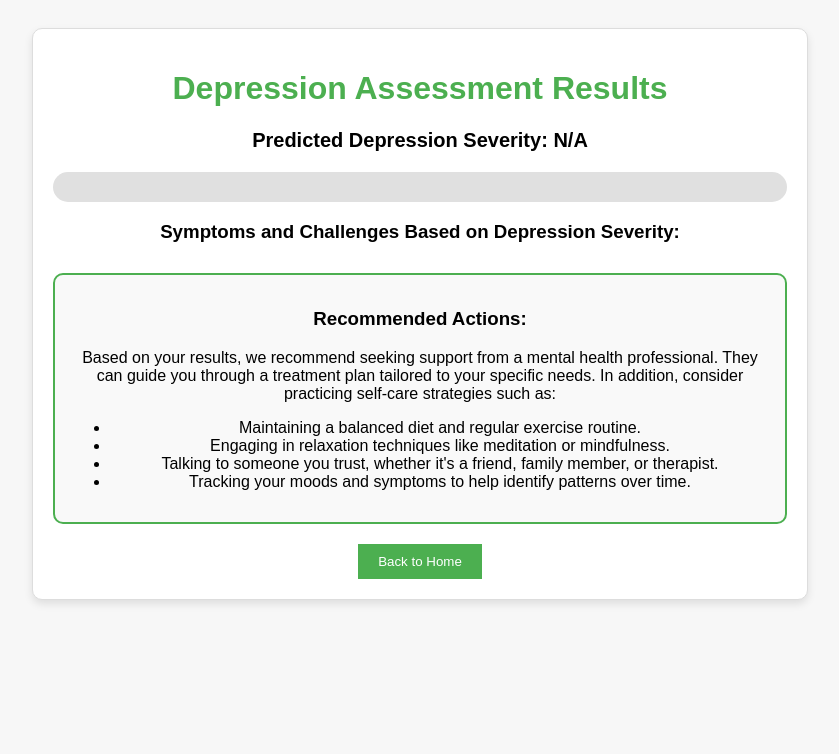
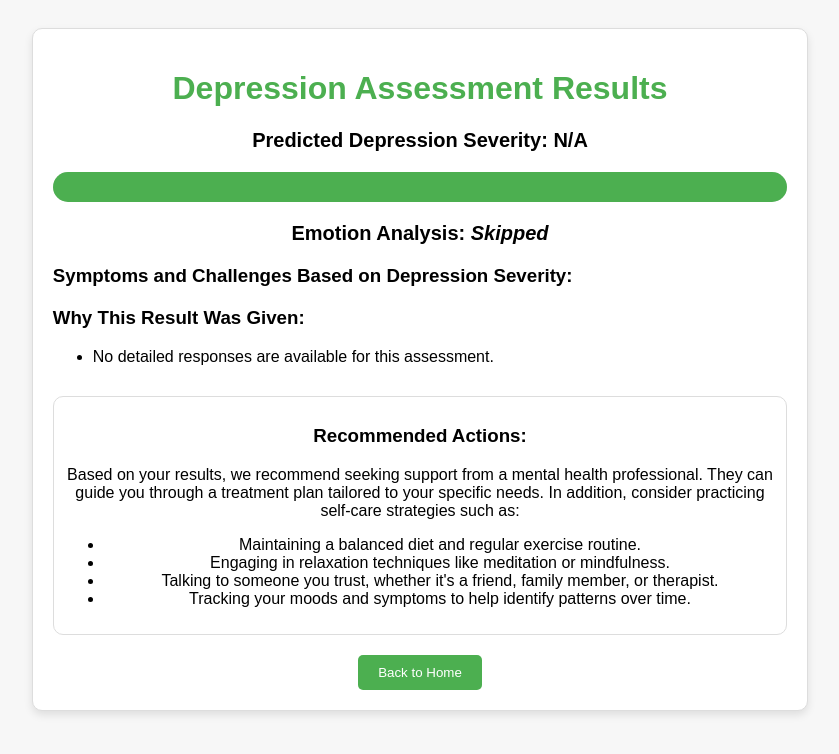
Before and after one commit to TheShaunRodrigues/diagnosistool, a Flask app: page /results in a window 1280 px wide. Shown: the top 754 px of the page, without its empty margins (220-1059 px from the left). Run offline with Flask 3, Linux system fonts and the light colour scheme; parts of the project's set-up code (start-up, migrations or seed data) failed here and were passed over.

Commit message:
result page updation icd 10 is remaining

```diff
--- a/app.py
+++ b/app.py
@@ -1,52 +1,171 @@
-from flask import Flask, request, jsonify, render_template, redirect, url_for
+from flask import Flask, request, jsonify, render_template, redirect, url_for, session
 import joblib
-from testcasefinal import predict_depression_severity, analyze_emotion, save_assessment
 
 app = Flask(__name__)
+app.secret_key = 'your_secret_key'  # VERY IMPORTANT: CHANGE THIS!
 
-# Load the trained Random Forest model
-model = joblib.load('models/random_forest_depression_model.pkl')
+# Placeholder functions (replace with your actual implementations)
+def predict_depression_severity(phq9_responses):
+    total_score = sum(phq9_responses)
+    if total_score < 5:
+        return "None"
+    elif total_score < 10:
+        return "Mild"
+    elif total_score < 15:
+        return "Moderate"
+    elif total_score < 20:
+        return "Severe"
+    else:
+        return "Very Severe"
+
+def save_assessment(user_id, phq9_responses, severity, emotion):
+    # Your database or file saving logic here
+    print(f"Saving assessment for user {user_id}: Responses={phq9_responses}, Severity={severity}, Emotion={emotion}")
+
+def analyze_emotion(text):
+    return "N/A"  # Replace with your emotion analysis logic
+
+def generate_summary_and_feedback(phq9_responses):
+    total_score = sum(phq9_responses)
+    summary = f"Your total PHQ-9 score is {total_score}.  Responses: {phq9_responses}"
+    if total_score < 5:
+        feedback = "Your score suggests minimal or no depression."
+    elif total_score < 10:
+        feedback = "Your score suggests mild depression. Consider incorporating stress-reducing techniques and seeking support from friends or family."
+    elif total_score < 15:
+        feedback = "Your score suggests moderate depression.  It's recommended to consult with a mental health professional."
+    elif total_score < 20:
+        feedback = "Your score suggests severe depression. Please seek professional help immediately."
+    else:
+        feedback = "Your score suggests very severe depression.  Please seek professional help immediately."
+    return summary, feedback
+
+def generate_responses(phq9_responses):
+    questions = [
+        "Little interest or pleasure in doing things?",
+        "Feeling down, depressed, or hopeless?",
+        "Trouble falling or staying asleep, or sleeping too much?",
+        "Feeling tired or having little energy?",
+        "Poor appetite or overeating?",
+        "Feeling bad about yourself—or that you are a failure or have let yourself or your family down?",
+        "Trouble concentrating on things, such as reading or watching TV?",
+        "Moving or speaking so slowly that other people could have noticed? Or the opposite—being so fidgety or restless that you have been moving around a lot more than usual?",
+        "Thoughts that you would be better off dead or of hurting yourself in some way?"
+    ]
+
+    explanations = [
+        [
+            "You still find joy in most activities, which is a good sign.",
+            "You sometimes struggle to enjoy things, but this may be temporary. Try engaging in hobbies that previously made you happy.",
+            "A noticeable loss of interest may indicate emotional distress. Consider journaling your feelings and engaging in social activities.",
+            "A complete lack of pleasure can be a sign of depression. Seeking professional guidance may help you regain motivation."
+        ],
+        [
+            "Your mood seems stable, and you may not be experiencing significant sadness.",
+            "You occasionally feel down, which is normal. Try mindfulness or relaxation techniques to manage it.",
+            "Frequent sadness and hopelessness could be concerning. Talking to a trusted friend or counselor might help.",
+            "Persistent feelings of sadness or hopelessness can be serious. Consider speaking to a mental health professional."
+        ],
+        [
+            "Your sleep patterns seem normal, which is great for mental health.",
+            "You occasionally experience sleep issues. Try maintaining a consistent sleep routine.",
+            "Frequent sleep disturbances may be affecting your well-being. Avoid caffeine before bedtime and reduce screen time.",
+            "Severe sleep issues can worsen emotional distress. Consult a professional if this persists."
+        ],
+        [
+            "You generally feel energetic, which is a positive sign.",
+            "Mild fatigue is common but should be monitored. Ensure you're eating well and staying hydrated.",
+            "Frequent fatigue may indicate emotional exhaustion. A healthy sleep schedule and regular exercise might help.",
+            "Constant exhaustion can be a sign of depression. Seek medical advice if this continues."
+        ],
+        [
+            "Your eating habits appear stable.",
+            "Occasional appetite changes are normal, but track if they become frequent.",
+            "Moderate appetite fluctuations may be linked to emotional distress. Keeping a food journal might help.",
+            "Significant appetite changes can indicate underlying issues. Consult a healthcare provider if needed."
+        ],
+        [
+            "You maintain a balanced self-view, which is positive.",
+            "Occasionally feeling down about yourself is normal, but avoid self-criticism.",
+            "Frequent self-doubt could indicate low self-esteem. Consider self-compassion exercises.",
+            "Severe feelings of worthlessness may require therapy. Seeking support is important."
+        ],
+        [
+            "You seem to have good focus and concentration.",
+            "Mild concentration issues can be caused by stress. Try deep breathing exercises.",
+            "Moderate difficulty concentrating could impact daily tasks. Structured routines may help.",
+            "Severe focus issues might require professional assessment, especially if they persist."
+        ],
+        [
+            "Your movement and energy levels appear normal.",
+            "Occasional restlessness or slowness can be due to stress or fatigue.",
+            "Frequent changes in movement or energy levels may be concerning. Monitoring patterns can help.",
+            "Severe agitation or slowing down significantly could indicate depression. Seek medical advice."
+        ],
+        [
+            "You have no thoughts of self-harm, which is reassuring.",
+            "Occasional distressing thoughts can happen but should be addressed early.",
+            "Frequent thoughts of self-harm are serious. Please talk to a trusted friend or therapist.",
+            "If you are having suicidal thoughts, **please seek immediate help from a professional or a crisis hotline. You are not alone.**"
+        ]
+    ]
+
+    responses = []
+    for i in range(len(questions)):
+        score = phq9_responses[i] if i < len(phq9_responses) else 0  # Ensure valid index
+        explanation = explanations[i][score]  # Select explanation based on score
+        response = {
+            "question": questions[i],
+            "answer": str(score),
+            "explanation": explanation
+        }
+        responses.append(response)
+
+    return responses
+
+
+
 
 @app.route('/')
 def home():
-    """Render the homepage."""
     return render_template('index.html')
 
 @app.route('/question')
 def question_page():
-    """Render the PHQ-9 assessment page."""
     return render_template('question.html')
 
 @app.route('/emotion-analysis', methods=['GET', 'POST'])
 def emotion_analysis_page():
-    """Render the emotion analysis page or redirect to results if skipped."""
+    severity = request.args.get('severity', 'N/A')  # Get severity from the URL
     if request.method == 'POST':
         text = request.form.get('text', '').strip()
-        severity = request.form.get('severity', 'N/A')
 
         if text:
             predicted_emotion = analyze_emotion(text)
         else:
             predicted_emotion = "N/A"
 
-        return redirect(url_for('results_page', severity=severity, emotion=predicted_emotion))
+        return redirect(url_for('results_page', severity=severity, emotion=predicted_emotion))  # Pass severity
 
-    # If accessed directly, show the form
-    severity = request.args.get('severity', 'N/A')
-    return render_template('emotion.html', severity=severity)
+    return render_template('emotion.html', severity=severity)  # Pass severity
+
 
 @app.route('/results')
 def results_page():
-    """Render the results page with severity and optional emotion analysis."""
-    severity = request.args.get('severity', 'N/A')
-    emotion = request.args.get('emotion', 'N/A')
-    return render_template('results.html', severity=severity, emotion=emotion)
+    severity = request.args.get('severity', 'N/A')  # Get severity from URL
+    emotion = request.args.get('emotion', 'N/A')  # Get emotion from URL
+    summary = session.get('summary', '')
+    feedback = session.get('feedback', '')
+    responses = session.get('responses', [])  # Get responses from session
+
+    session.pop('summary', None)  # Clear from session
+    session.pop('feedback', None)
+    session.pop('responses', None)
+
+    return render_template('results.html', severity=severity, emotion=emotion, summary=summary, feedback=feedback, responses=responses)  # Pass all data to template
 
 @app.route('/process_assessment', methods=['POST'])
 def process_assessment():
-    """
-    Process PHQ-9 responses, predict severity, and redirect to emotion input or results.
-    """
     try:
         data = request.get_json()
         user_id = data.get('user_id')
@@ -56,9 +175,16 @@
             return jsonify({'error': 'Missing user_id or PHQ-9 responses'}), 400
 
         severity = predict_depression_severity(phq9_responses)
+        summary, feedback = generate_summary_and_feedback(phq9_responses)
+        responses = generate_responses(phq9_responses)
+
+        session['summary'] = summary
+        session['feedback'] = feedback
+        session['responses'] = responses  # Store responses in session
+
         save_assessment(user_id, phq9_responses, severity, "N/A")
 
-        return jsonify({'redirect': url_for('emotion_analysis_page', severity=severity)})
+        return jsonify({'redirect': url_for('emotion_analysis_page', severity=severity)}) # Pass severity
 
     except Exception as e:
         return jsonify({'error': str(e)}), 500
--- a/templates/results.html
+++ b/templates/results.html
@@ -45,6 +45,7 @@
             height: 100%;
             border-radius: 15px;
             transition: width 0.5s ease;
+            background-color: #4CAF50;
         }
 
         .back-btn {
@@ -54,17 +55,28 @@
             color: white;
             border: none;
             cursor: pointer;
+            border-radius: 5px;
+        }
+
+        .problems-list, .reasoning-section {
+            text-align: left;
+            margin-top: 20px;
+            font-size: 16px;
+        }
+
+        .problems-list li, .reasoning-section li {
+            margin: 5px 0;
         }
 
         .analysis-text {
             margin-top: 30px;
             font-size: 16px;
             font-weight: normal;
-            padding: 15px;
-            border: 2px solid #4CAF50;
+            border: 1px solid #ddd;
+            padding: 10px;
             border-radius: 10px;
-            background-color: #f9f9f9;
         }
+
     </style>
 </head>
 <body>
@@ -72,20 +84,20 @@
         <h1>Depression Assessment Results</h1>
         <p class="result">Predicted Depression Severity: <strong>{{ severity }}</strong></p>
 
-        {% if severity != "None" %}
         <!-- Severity Meter -->
         <div class="meter-container">
             <div class="meter" id="severityMeter"></div>
         </div>
-        {% endif %}
 
         <!-- Emotion Analysis -->
-        {% if emotion != "N/A" %}
+        {% if emotion == "N/A" %}
+            <p class="result">Emotion Analysis: <em>Skipped</em></p>
+        {% else %}
             <p class="result">Predicted Emotion: <strong>{{ emotion }}</strong></p>
         {% endif %}
 
+        <!-- Problems List based on severity -->
         {% if severity != "None" %}
-        <!-- Symptoms and Challenges -->
         <div class="problems-list">
             <h3>Symptoms and Challenges Based on Depression Severity:</h3>
             <ul>
@@ -108,6 +120,21 @@
                 {% endif %}
             </ul>
         </div>
+        {% endif %}
+
+        <!-- Explanation for Results -->
+        <div class="reasoning-section">
+            <h3>Why This Result Was Given:</h3>
+            <ul>
+                {% if responses %}
+                    {% for response in responses %}
+                        <li><strong>{{ response.question }}</strong>: {{ response.answer }} → <em>{{ response.explanation }}</em></li>
+                    {% endfor %}
+                {% else %}
+                    <li>No detailed responses are available for this assessment.</li>
+                {% endif %}
+            </ul>
+        </div>
 
         <!-- Additional Analysis Text -->
         <div class="analysis-text">
@@ -122,7 +149,6 @@
                 <li>Tracking your moods and symptoms to help identify patterns over time.</li>
             </ul>
         </div>
-        {% endif %}
 
         <button class="back-btn" onclick="window.location.href='/'">Back to Home</button>
     </div>
@@ -130,20 +156,22 @@
     <script>
         // Map severity levels to meter widths (in percentage)
         const severityLevels = {
-            "None": "0%",
-            "Mild": "25%",
-            "Moderate": "50%",
-            "Severe": "75%",
-            "Very Severe": "100%"
+            "None": { width: "0%", color: "#e0e0e0" }, // Grey (Neutral)
+            "Mild": { width: "25%", color: "#FFD700" }, // Yellow (Mild)
+            "Moderate": { width: "50%", color: "#FFA500" }, // Orange (Moderate)
+            "Severe": { width: "75%", color: "#FF4500" }, // Dark Orange (Severe)
+            "Very Severe": { width: "100%", color: "#D00000" } // Red (Very Severe)
         };
 
-        // Set the meter width based on the predicted severity
-        const severity = "{{ severity }}"; // Insert severity dynamically
+        // Set the meter width and color based on the predicted severity
+        const severity = "{{ severity }}";
         const meterElement = document.getElementById("severityMeter");
 
         if (severityLevels[severity]) {
-            meterElement.style.width = severityLevels[severity];
+            meterElement.style.width = severityLevels[severity].width;
+            meterElement.style.backgroundColor = severityLevels[severity].color;
         }
     </script>
+
 </body>
 </html>
```
Also changed, not shown: templates/question.html (+13 -5 lines), phq9_assessments.db.
